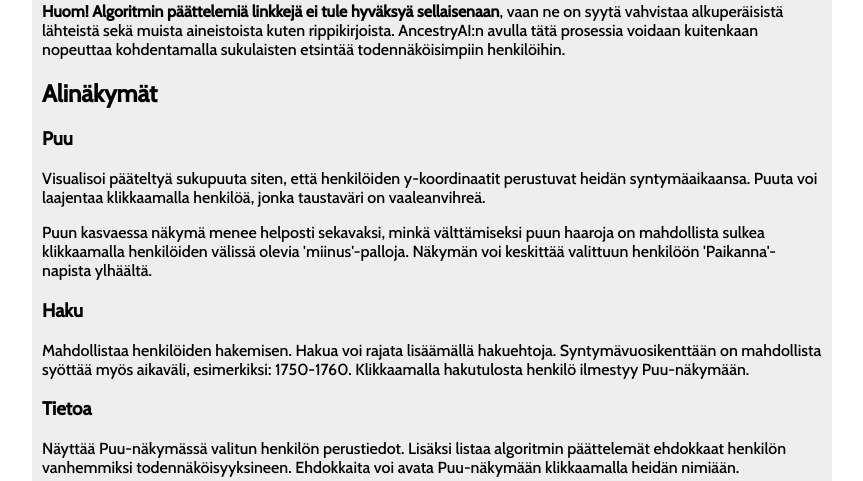
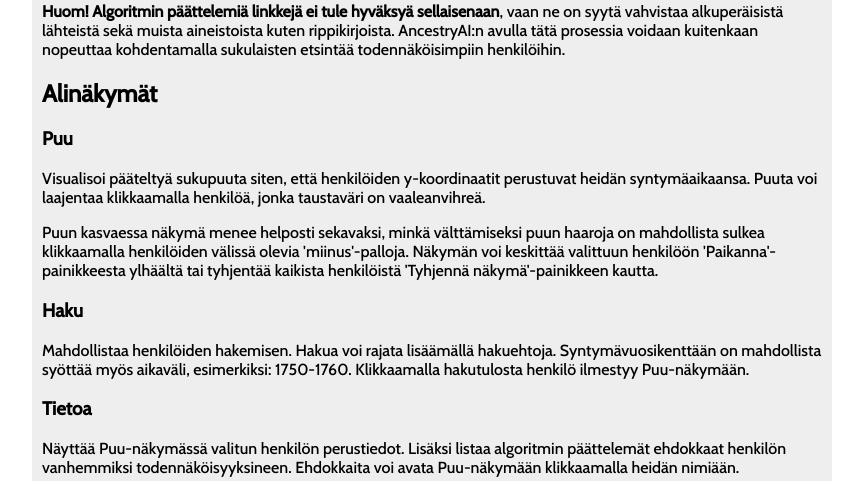
Before and after one commit to ekQ/ancestryai, a Flask app: page / in a window 1280 px wide. Shown: the part 691-1172 px from the top of the page, without its empty margins (208-1071 px from the left). Run offline with Flask 2, Linux system fonts and the light colour scheme; data that the repository does not hold is empty; parts of the project's set-up code (start-up, migrations or seed data) failed here and were passed over; some libraries are stand-ins or nearby versions.

Commit message:
instructions about the new button added

```diff
--- a/main/templates/base.html
+++ b/main/templates/base.html
@@ -113,7 +113,7 @@
 
                     <h3>Puu</h3>
                     <p>Visualisoi pääteltyä sukupuuta siten, että henkilöiden y-koordinaatit perustuvat heidän syntymäaikaansa. Puuta voi laajentaa klikkaamalla henkilöä, jonka taustaväri on vaaleanvihreä.</p>
-                    <p>Puun kasvaessa näkymä menee helposti sekavaksi, minkä välttämiseksi puun haaroja on mahdollista sulkea klikkaamalla henkilöiden välissä olevia 'miinus'-palloja. Näkymän voi keskittää valittuun henkilöön 'Paikanna'-napista ylhäältä.</p>
+                    <p>Puun kasvaessa näkymä menee helposti sekavaksi, minkä välttämiseksi puun haaroja on mahdollista sulkea klikkaamalla henkilöiden välissä olevia 'miinus'-palloja. Näkymän voi keskittää valittuun henkilöön 'Paikanna'-painikkeesta ylhäältä tai tyhjentää kaikista henkilöistä 'Tyhjennä näkymä'-painikkeen kautta.</p>
 
                     <h3>Haku</h3>
                     <p>Mahdollistaa henkilöiden hakemisen. Hakua voi rajata lisäämällä hakuehtoja. Syntymävuosikenttään on mahdollista syöttää myös aikaväli, esimerkiksi: 1750-1760. Klikkaamalla hakutulosta henkilö ilmestyy Puu-näkymään.</p>
```
